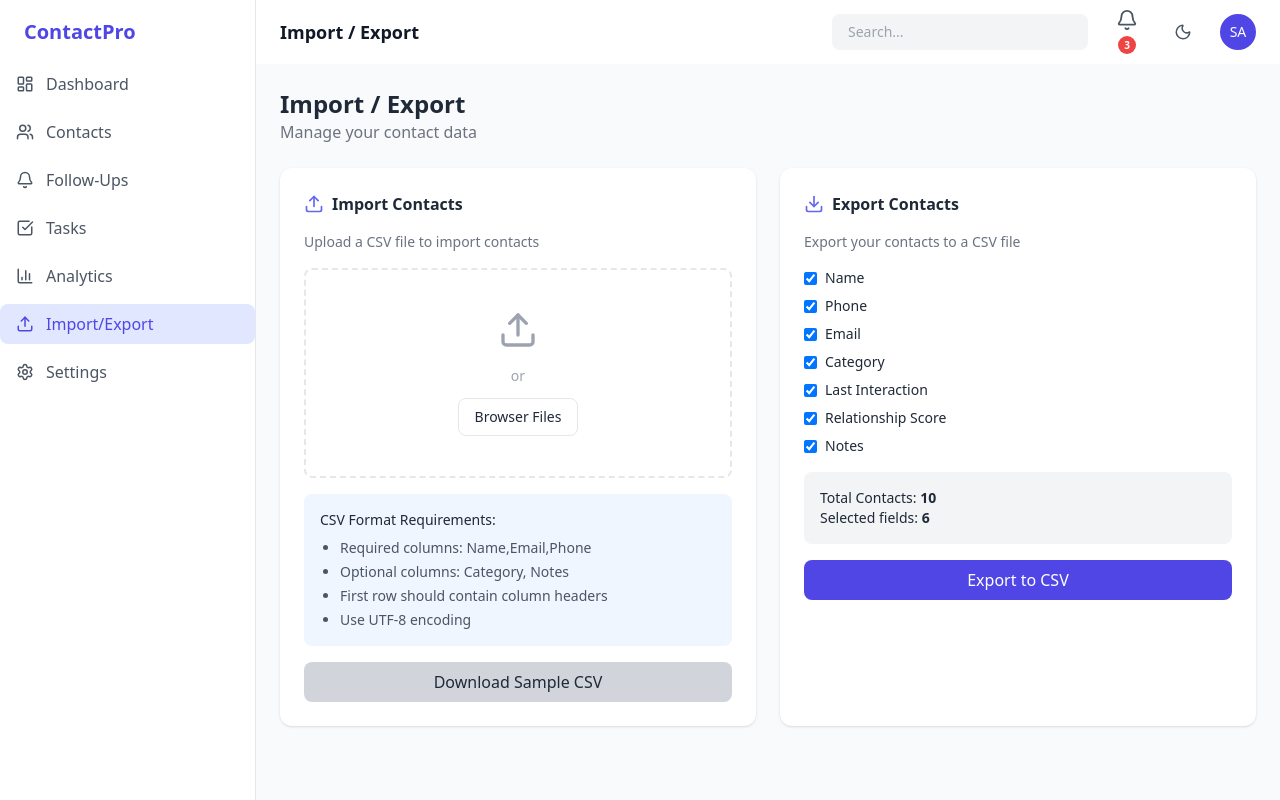
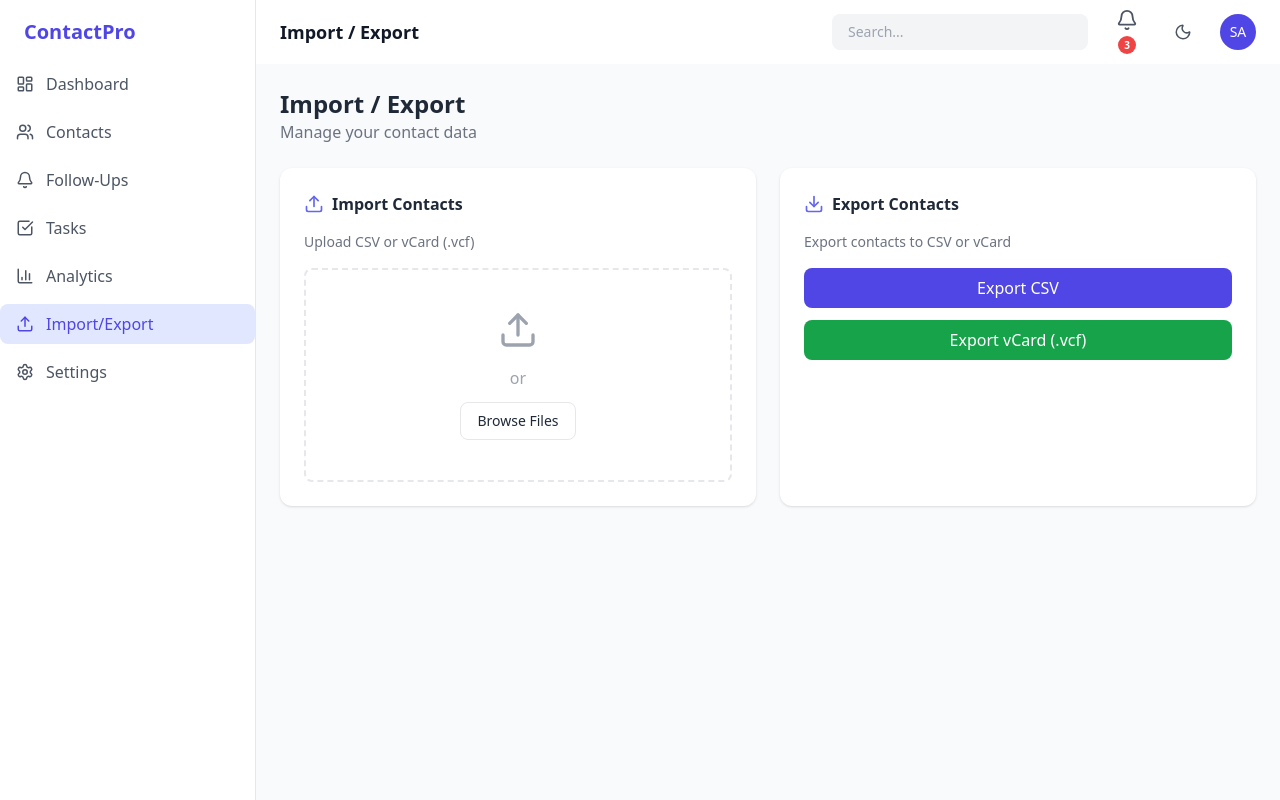
Before and after one commit to Srihariacharya/Contact-Management-System-Frontend, a React (Vite) app: page /import-export in a window 1280 px wide. Built offline with nearby package versions, Linux system fonts and the light colour scheme.

Commit message:
Implemented Settings module and added CSV & vCard Import/Export fuctionality

```diff
--- a/src/pages/ImportExport.jsx
+++ b/src/pages/ImportExport.jsx
@@ -3,6 +3,9 @@ import { useRef, useState } from "react";
 import Papa from "papaparse";
 
 export default function ImportExport() {
+
+  /* --------------------------- STATE --------------------------- */
+
   const [parsedData, setParsedData] = useState([]);
   const [validContacts, setValidContacts] = useState([]);
   const [duplicates, setDuplicates] = useState([]);
@@ -10,10 +13,6 @@ export default function ImportExport() {
   const [uploadedFile, setUploadedFile] = useState(null);
 
   const fileInputRef = useRef(null);
-    const handleBrowserClick = () => {
-        fileInputRef.current.click();
-    };
-    const [contacts, setContacts] = useState([]);
 
   const [exportFields, setExportFields] = useState({
     Name: true,
@@ -25,19 +24,141 @@ export default function ImportExport() {
     notes: false
   });
 
-    const handleImportContacts = () => {
-        const existingContacts = JSON.parse(localStorage.getItem("contacts")) || [];
-        const existingEmails = new Set(existingContacts.map(c => c.Email));
-        const newContacts = validContacts.filter(contact => !existingEmails.has(contact.Email));
-        const updatedContacts = [...existingContacts, ...newContacts];
-        localStorage.setItem("contacts", JSON.stringify(updatedContacts));
-        alert(newContacts.length + " contacts imported successfully!");
+
+  /* --------------------------- FILE BROWSER --------------------------- */
+
+  const handleBrowserClick = () => {
+    fileInputRef.current.click();
   };
 
+
+  /* --------------------------- CSV PARSER --------------------------- */
+
+  const parseCSV = (file) => {
+
+    Papa.parse(file, {
+      header: true,
+      skipEmptyLines: true,
+
+      complete: (results) => {
+
+        const data = results.data;
+
+        const valid = [];
+        const duplicate = [];
+        const error = [];
+
+        const emails = new Set();
+
+        data.forEach((row) => {
+
+          if (!row.Email || !row.Name || !row.Phone) {
+            error.push(row);
+          }
+
+          else if (emails.has(row.Email)) {
+            duplicate.push(row);
+          }
+
+          else {
+            emails.add(row.Email);
+            valid.push(row);
+          }
+
+        });
+
+        setParsedData(data);
+        setValidContacts(valid);
+        setDuplicates(duplicate);
+        setErrors(error);
+
+      }
+    });
+  };
+
+
+  /* --------------------------- VCARD PARSER --------------------------- */
+
+  const parseVCard = (file) => {
+
+    const reader = new FileReader();
+
+    reader.onload = (e) => {
+
+      const text = e.target.result;
+
+      const cards = text.split("BEGIN:VCARD").slice(1);
+
+      const contacts = cards.map((card) => {
+
+        const name = card.match(/FN:(.*)/)?.[1] || "";
+        const phone = card.match(/TEL:(.*)/)?.[1] || "";
+        const email = card.match(/EMAIL:(.*)/)?.[1] || "";
+
+        return {
+          Name: name,
+          Phone: phone,
+          Email: email,
+          Category: "Client"
+        };
+
+      });
+
+      setParsedData(contacts);
+      setValidContacts(contacts);
+      setDuplicates([]);
+      setErrors([]);
+
+    };
+
+    reader.readAsText(file);
+
+  };
+
+
+  /* --------------------------- FILE UPLOAD --------------------------- */
+
+  const handleFileUpload = (e) => {
+
+    const file = e.target.files[0];
+
+    if (!file) return;
+
+    setUploadedFile(file);
+
+    if (file.name.endsWith(".csv")) {
+      parseCSV(file);
+    }
+
+    else if (file.name.endsWith(".vcf")) {
+      parseVCard(file);
+    }
+
+  };
+
+
+  /* --------------------------- IMPORT CONTACTS --------------------------- */
+
+  const handleImportContacts = () => {
+
+    const existing = JSON.parse(localStorage.getItem("contacts")) || [];
+
+    const updated = [...existing, ...validContacts];
+
+    localStorage.setItem("contacts", JSON.stringify(updated));
+
+    alert(`${validContacts.length} contacts imported successfully`);
+
+  };
+
+
+  /* --------------------------- EXPORT CSV --------------------------- */
+
   const handleExportCSV = () => {
+
     const contacts = JSON.parse(localStorage.getItem("contacts")) || [];
 
-        if(contacts.length === 0){
+    if (contacts.length === 0) {
       alert("No contacts available to export");
       return;
     }
@@ -47,283 +168,262 @@ export default function ImportExport() {
     );
 
     const csvRows = [];
+
     csvRows.push(selectedFields.join(","));
-        contacts.forEach(contact => {
-            const row = selectedFields.map(field => contact[field] || "");
+
+    contacts.forEach((contact) => {
+
+      const row = selectedFields.map(
+        (field) => contact[field] || ""
+      );
+
       csvRows.push(row.join(","));
+
     });
 
-        const csvContent = "data:text/csv;charset=utf-8," + csvRows.join("\n");
+    const csvContent =
+      "data:text/csv;charset=utf-8," + csvRows.join("\n");
+
     const encodedUri = encodeURI(csvContent);
+
     const link = document.createElement("a");
-        link.setAttribute("href", encodedUri);
-        link.setAttribute("download", "contacts_export.csv");
+
+    link.href = encodedUri;
+    link.download = "contacts_export.csv";
+
     document.body.appendChild(link);
+
     link.click();
+
   };
 
 
-    const handleFileUpload = (e) => {
-        const file = e.target.files[0];
+  /* --------------------------- EXPORT VCARD --------------------------- */
 
-        if(!file) return;
+  const handleExportVCard = () => {
 
-        setUploadedFile(file);
+    const contacts = JSON.parse(localStorage.getItem("contacts")) || [];
 
-        Papa.parse(file, {
-            header: true,
-            skipEmptyLines: true,
-            complete: (results) => {
-               const data = results.data;
-               const valid = [];
-               const duplicate = [];
-               const error = [];
-               const emails = new Set();
-
-               data.forEach((row) => {
-                if(!row.Email || !row.Name || !row.Phone) {
-                    error.push(row);
-                }
-                else if(emails.has(row.Email)) {
-                    duplicate.push(row);
+    if (contacts.length === 0) {
+      alert("No contacts available to export");
+      return;
     }
 
-                else {
-                    emails.add(row.Email);
-                    valid.push(row);
-                }
+    let vcard = "";
+
+    contacts.forEach((c) => {
+
+      vcard += `BEGIN:VCARD
+VERSION:3.0
+FN:${c.Name || ""}
+TEL:${c.Phone || ""}
+EMAIL:${c.Email || ""}
+END:VCARD
+`;
+
     });
 
-               setParsedData(data);
-               setValidContacts(valid);
-               setDuplicates(duplicate);
-               setErrors(error);
-            },
-        });
+    const blob = new Blob([vcard], { type: "text/vcard" });
+
+    const url = URL.createObjectURL(blob);
+
+    const link = document.createElement("a");
+
+    link.href = url;
+    link.download = "contacts.vcf";
+
+    link.click();
+
   };
 
+
+  /* --------------------------- UI --------------------------- */
+
   return (
+
     <div className="space-y-6">
 
-            {/* Page Title */}
+      {/* Page Header */}
+
       <div>
         <h1 className="text-2xl font-semibold">Import / Export</h1>
         <p className="text-gray-500">Manage your contact data</p>
       </div>
 
+
       {/* Main Grid */}
+
       <div className="grid grid-cols-2 gap-6">
 
-              {/* Import Contacts */}
+
+        {/* ---------------- IMPORT CONTACTS ---------------- */}
+
         <div className="bg-white dark:bg-gray-800 p-6 rounded-xl shadow">
+
           <div className="flex items-center gap-2 mb-4">
             <Upload className="text-indigo-500" size={20} />
             <h2 className="font-semibold">Import Contacts</h2>
           </div>
 
           <p className="text-sm text-gray-500 mb-4">
-                    Upload a CSV file to import contacts
+            Upload CSV or vCard (.vcf)
           </p>
 
-                {/* Drag Drop Area */}
-                <div className="border-2 border-dashed rounded-lg p-10 text-center dark:border-gray-700">
+
+          {/* Upload Area */}
+
+          <div className="border-2 border-dashed rounded-lg p-10 text-center">
+
             <Upload className="mx-auto text-gray-400 mb-4" size={40} />
 
-                    <p className="text-gray-400 text-sm mb-3">
-                        or
-                    </p>
-                  <div>
-                    <input type="file"
-                           accept = ".csv"
+            <p className="text-gray-400 mb-3">or</p>
+
+            <input
+              type="file"
+              accept=".csv,.vcf"
               ref={fileInputRef}
               onChange={handleFileUpload}
-                           style={{display: "none"}}
+              hidden
             />
+
             <button
               onClick={handleBrowserClick}
-                        className="border px-4 py-2 rounded-lg text-sm">
-                        Browser Files
+              className="border px-4 py-2 rounded-lg text-sm"
+            >
+              Browse Files
             </button>
-                  </div>
+
           </div>
 
+
+          {/* Uploaded File Preview */}
+
+          {uploadedFile && (
+
+            <div className="bg-green-100 border border-green-300 p-4 rounded-lg mt-4 flex justify-between items-center">
+
+              <div className="flex items-center gap-3">
+
+                <FileText className="text-green-600" />
+
+                <div>
+                  <p className="font-medium">{uploadedFile.name}</p>
+
+                  <p className="text-sm text-gray-500">
+                    {(uploadedFile.size / 1024).toFixed(2)} KB
+                  </p>
+                </div>
+
+              </div>
+
+              <span className="text-green-600">✔</span>
+
+            </div>
+
+          )}
+
+
+          {/* Import Preview */}
+
           {parsedData.length > 0 && (
+
             <div className="mt-6">
+
               <h3 className="font-semibold mb-3">
                 Import Preview
               </h3>
 
-                        <table className="w-full mt-6 border rounded-lg overflow-hidden">
+              <table className="w-full border rounded-lg">
+
                 <thead className="bg-gray-100 dark:bg-gray-700">
+
                   <tr>
                     <th className="p-2 text-left">Name</th>
                     <th className="p-2 text-left">Email</th>
                     <th className="p-2 text-left">Phone</th>
                     <th className="p-2 text-left">Category</th>
                   </tr>
+
                 </thead>
 
                 <tbody>
-                                {parsedData.map((c,i) => {
-                                    let status = "Valid";
-                                    let color = "green";
 
-                                    if(duplicates.includes(c)) {
-                                        status = "Duplicate";
-                                        color = "orange";
-                                    }
+                  {parsedData.map((c, i) => (
 
-                                    if(errors.includes(c)) {
-                                        status = "Error";
-                                        color = "red";
-                                    }
+                    <tr key={i} className="border-b">
 
-                                    return (
-                                      <tr key={i} className="border-b dark:boder-gray-700">
                       <td className="p-2">{c.Name}</td>
                       <td className="p-2">{c.Email}</td>
                       <td className="p-2">{c.Phone}</td>
                       <td className="p-2">{c.Category}</td>
 
-                                         <td className="p-2">
-                                            <span className={`px-2 py-1 rounded text-${color}-700 bg-${color}-100`}>
-                                                {status}
-                                            </span>
-                                         </td>
                     </tr>
-                                    );
-                                })}
+
+                  ))}
+
                 </tbody>
 
-                            {validContacts.length > 0 && (
+              </table>
+
+
               <div className="flex justify-end mt-4 gap-3">
+
                 <button className="px-4 py-2 border rounded">
                   Cancel
                 </button>
 
-                                    <button onClick={handleImportContacts}
-                                    className="px-4 py-2 bg-purple-600 text-white rounded-lg">
-                                        Import {validContacts.length} Valid Contacts
+                <button
+                  onClick={handleImportContacts}
+                  className="px-4 py-2 bg-purple-600 text-white rounded-lg"
+                >
+                  Import {validContacts.length} Contacts
                 </button>
+
               </div>
-                            )}
-                        </table>
+
             </div>
+
           )}
 
-                {uploadedFile && (
-                    <div className="bg-green-100 border border-green-300 p-4 rounded-lg mt-4 flex justify-between items-center">
-                        <div className="flex items-center gap-3">
-                            <FileText className="text-green-600" size={22} />
-
-                            <div>
-                                <p className="font-medium">{uploadedFile.name}</p>
-                                <p className="text-sm text-gray-500">
-                                    {(uploadedFile.size / 1024).toFixed(2)} KB
-                                </p>
-                            </div>
-                        </div>
-                    </div>
-                )}
-
-                {/* CSV Info */}
-                <div className="bg-blue-50 dark:bg-gray-700 p-4 rounded-lg mt-4 text-sm">
-                    <h3 className="font-medium mb-2">
-                        CSV Format Requirements:
-                    </h3>
-
-                    <ul className="list-disc ml-5 space-y-1 text-gray-600 dark:text-gray-300">
-                        <li>Required columns: Name,Email,Phone</li>
-                        <li>Optional columns: Category, Notes</li>
-                        <li>First row should contain column headers</li>
-                        <li>Use UTF-8 encoding</li>
-                    </ul>
         </div>
 
-                {parsedData.length > 0 && (
-                    <div className="grid grid-cols-3 gap-4 mt-6">
-                        <div className="bg-green-100 p-4 rounded-lg">
-                            <h3 className="text-green-700 font-semibold">Valid Entries</h3>
-                            <p className="text-2xl font-bold">{validContacts.length}</p>
-                        </div>
-                        <div className="bg-green-100 p-4 rounded-lg">
-                            <h3 className="text-green-700 font-semibold">Duplicates</h3>
-                            <p className="text-2xl font-bold">{duplicates.length}</p>
-                        </div>
-                        <div className="bg-green-100 p-4 rounded-lg">
-                            <h3 className="text-green-700 font-semibold">Errors</h3>
-                            <p className="text-2xl font-bold">{errors.length}</p>
-                        </div>
-                    </div>
-                )}
 
+        {/* ---------------- EXPORT CONTACTS ---------------- */}
 
-                {/* Sample CSV */}
-                <button className="w-full mt-4 bg-gray-300 dark:bg-gray-700 py-2 rounded-lg">
-                    Download Sample CSV
-                </button>
-              </div>
+        <div className="bg-white dark:bg-gray-800 p-6 rounded-xl shadow">
 
-            {/* Export Contacts */}
-            <div className="bg-white dark:bg-gray-800 p-6 rounded-xl shadow">
           <div className="flex items-center gap-2 mb-4">
             <Download className="text-indigo-500" size={20} />
             <h2 className="font-semibold">Export Contacts</h2>
           </div>
+
           <p className="text-sm text-gray-500 mb-4">
-                    Export your contacts to a CSV file
+            Export contacts to CSV or vCard
           </p>
 
-                {/* Checkboxes */}
-                <div className="space-y-2 text-sm">
-                    <label className="flex items-center gap-2">
-                        <input type="checkbox" defaultChecked/>
-                        Name
-                    </label>
 
-                    <label className="flex items-center gap-2">
-                        <input type="checkbox" defaultChecked/>
-                        Phone
-                    </label>
+          {/* Export Buttons */}
 
-                    <label className="flex items-center gap-2">
-                        <input type="checkbox" defaultChecked/>
-                        Email
-                    </label>
+          <button
+            onClick={handleExportCSV}
+            className="w-full bg-indigo-600 text-white py-2 rounded-lg mb-3"
+          >
+            Export CSV
+          </button>
 
-                    <label className="flex items-center gap-2">
-                        <input type="checkbox" defaultChecked/>
-                        Category
-                    </label>
+          <button
+            onClick={handleExportVCard}
+            className="w-full bg-green-600 text-white py-2 rounded-lg"
+          >
+            Export vCard (.vcf)
+          </button>
 
-                    <label className="flex items-center gap-2">
-                        <input type="checkbox" defaultChecked/>
-                        Last Interaction
-                    </label>
-
-                    <label className="flex items-center gap-2">
-                        <input type="checkbox" defaultChecked/>
-                        Relationship Score
-                    </label>
-
-                    <label className="flex items-center gap-2">
-                        <input type="checkbox" defaultChecked/>
-                        Notes
-                    </label>
         </div>
 
-                {/* Info */}
-                <div className="bg-gray-100 dark:bg-gray-700 p-4 rounded-lg mt-4 text-sm">
-                    <p>Total Contacts: <strong>10</strong></p>
-                    <p>Selected fields: <strong>6</strong></p>
       </div>
 
-                {/* Export Button */}
-                <button onClick={handleExportCSV} className="w-full mt-4 bg-indigo-600 text-white py-2 rounded-lg">
-                    Export to CSV
-                </button>
     </div>
-          </div>
-        </div>
+
   );
+
 }
--- a/src/pages/auth/Login.jsx
+++ /dev/null
@@ -1,3 +0,0 @@
-export default function Login() {
-    return <div>Login Page</div>
-}
```
Also changed, not shown: src/pages/Settings.jsx (+153 -2 lines). Lines whose indentation alone changed are shown as unchanged.
